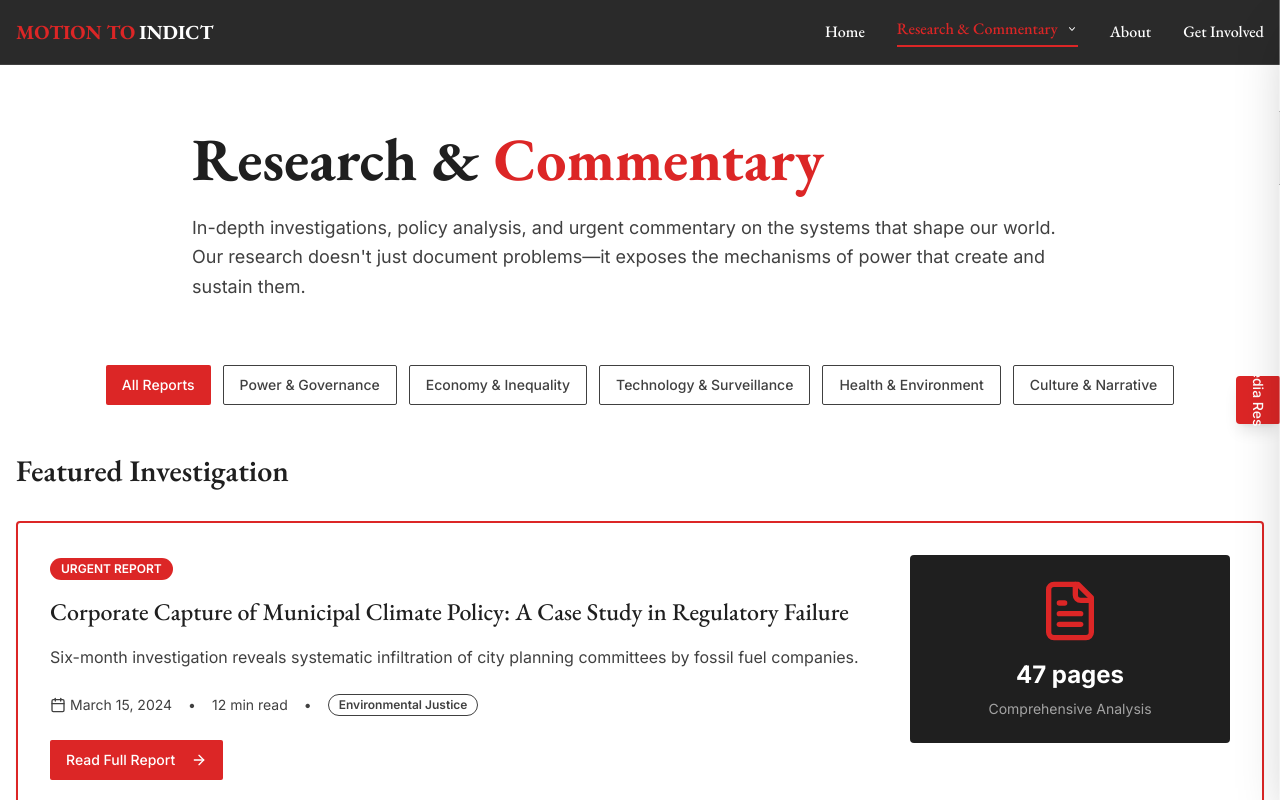
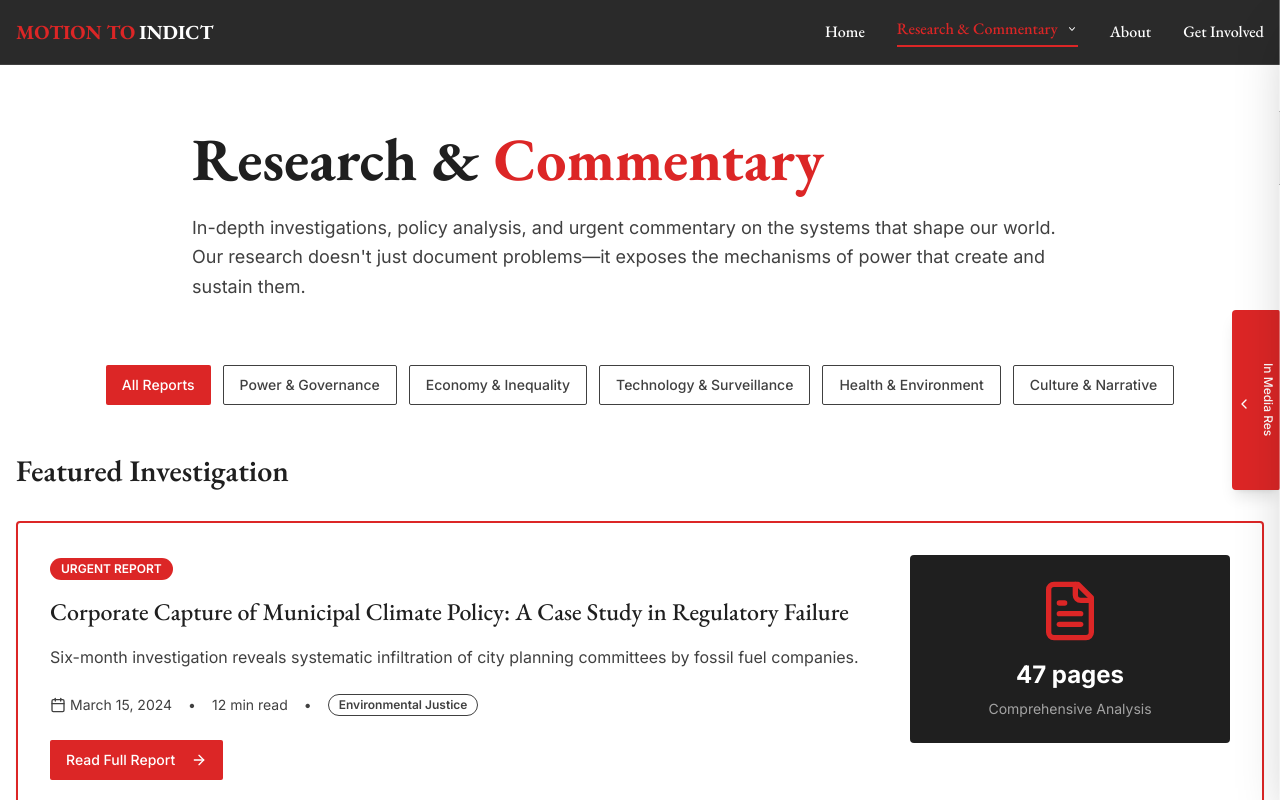
Before and after one commit to zhangyaxin742/motion-to-indict, a React (Vite) app: page / in a window 1280 px wide. Both pictures are taken after a click on the button "Research & Commentary". Shown: the top 800 px of the page. Built offline with nearby package versions, Linux system fonts and the light colour scheme.

Commit message:
Code edited in Lovable Code Editor
Edited UI in Lovable

```diff
--- a/src/components/ResearchAndMediaSection.tsx
+++ b/src/components/ResearchAndMediaSection.tsx
@@ -165,14 +165,18 @@ export const ResearchAndMediaSection = () => {
   return (
     <div className="min-h-screen bg-white relative">
       {/* Fixed In Media Res Trigger Button */}
-      <Button
-        onClick={() => setSidebarOpen(true)}
-        className="fixed right-0 top-1/2 -translate-y-1/2 z-40 bg-motion-red hover:bg-red-700 text-white px-3 py-6 rounded-l-lg shadow-lg border-0"
-        style={{ writingMode: 'vertical-rl' }}
-      >
-        <span className="text-sm font-medium">In Media Res</span>
-        <ChevronLeft className="h-4 w-4 mt-2" />
-      </Button>
+<Button
+  onClick={() => setSidebarOpen(true)}
+  className="fixed right-0 top-1/2 -translate-y-1/2 z-40 bg-motion-red hover:bg-red-700 text-white rounded-l-lg shadow-lg border-0 flex flex-col items-center justify-center"
+  style={{
+    writingMode: 'vertical-rl',
+    height: '180px',  // Adjust height to taste
+    width: '48px',    // Adjust width to taste
+  }}
+>
+  <span className="text-xs font-medium">In Media Res</span>
+  <ChevronLeft className="h-4 w-4 mt-2" />
+</Button>
 
       {/* Sidebar Overlay */}
       {sidebarOpen && (
```
